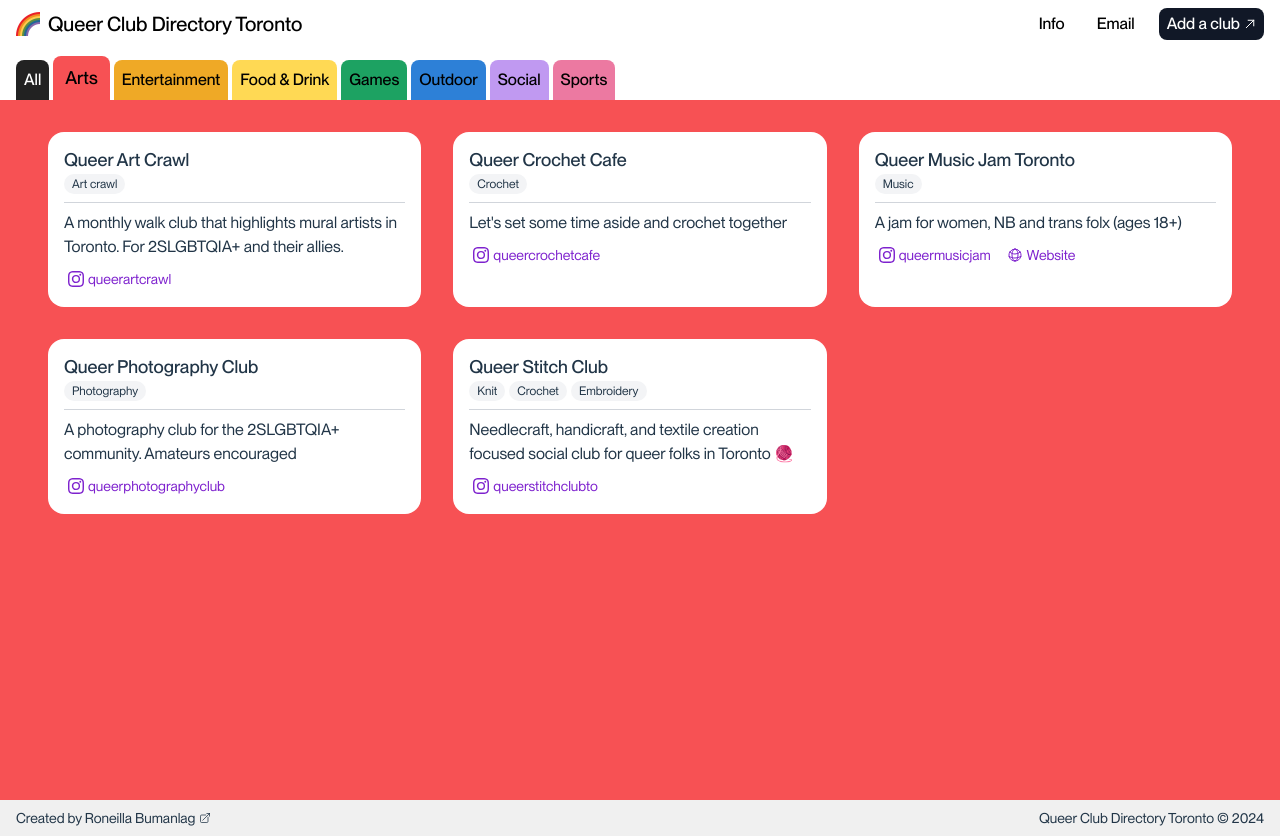
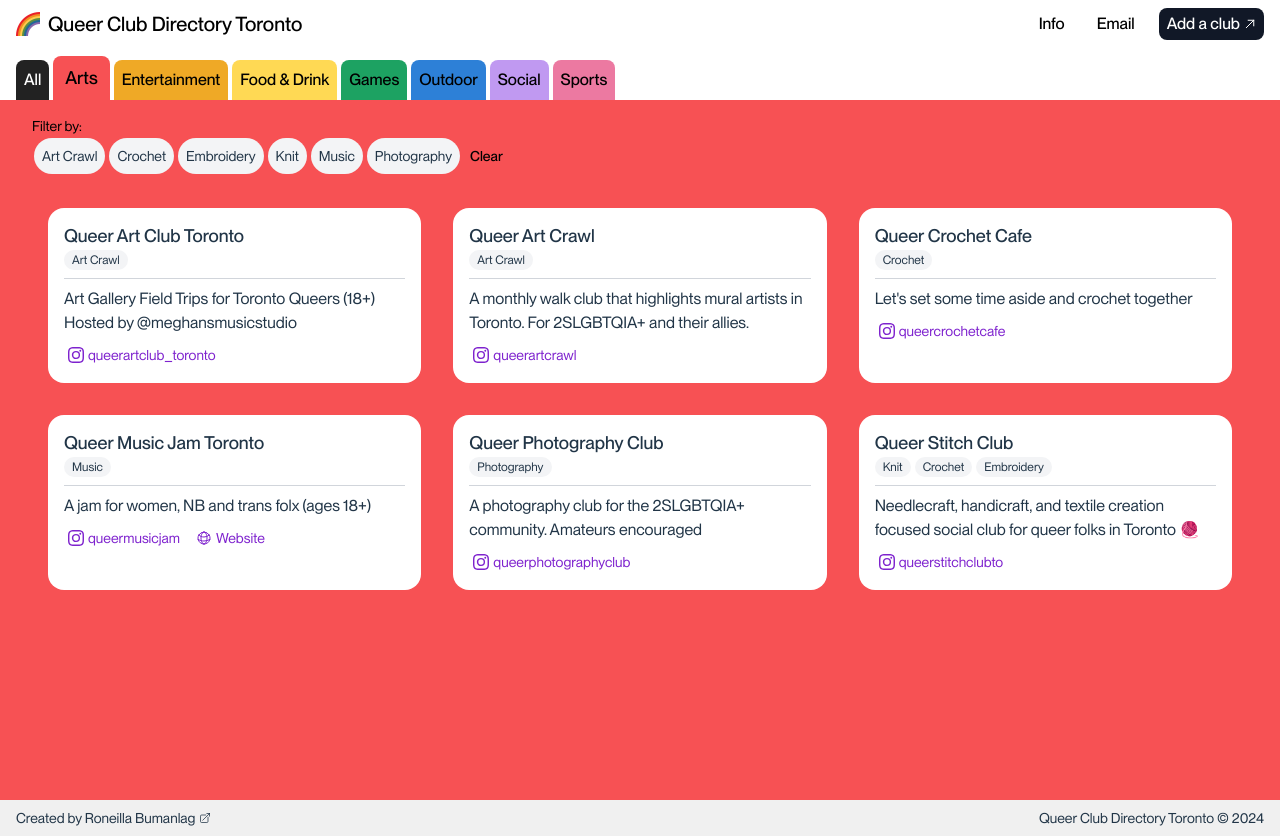
Before and after one commit to roneilla/queer-club-directory, a React (Vite) app: page / in a window 1280 px wide. Both pictures are taken after a click on the button "Arts". Built offline with nearby package versions, Linux system fonts and the light colour scheme.

Commit message:
added select tag feature

```diff
--- a/src/App.tsx
+++ b/src/App.tsx
@@ -1,4 +1,4 @@
-import { useState } from 'react';
+import { useEffect, useState } from 'react';
 import './App.css';
 import Container from './components/Container';
 import DirectoryCard from './components/DirectoryCard';
@@ -8,6 +8,36 @@ import Tabs from './components/Tabs';
 
 function App() {
 	const [category, setCategory] = useState<string>('all');
+	const [tags, setTags] = useState<string[]>([]);
+	const [filterTags, setFilterTags] = useState<string[]>([]);
+
+	useEffect(() => {
+		setTags([]);
+
+		if (category === 'all') return;
+
+		const tagArr: string[] = [];
+
+		directoryData
+			.filter((item) => {
+				return category === item.category;
+			})
+			.map((item) => {
+				const splitTags = item?.tags?.split(', ');
+				tagArr.push(...splitTags);
+			});
+
+		console.log(tagArr);
+
+		const uniqueArr = Array.from(new Set(tagArr)).sort();
+		console.log(uniqueArr);
+
+		setTags(uniqueArr);
+	}, [category]);
+
+	const clearFilterTags = () => {
+		setFilterTags([]);
+	};
 
 	return (
 		<>
@@ -16,6 +46,35 @@ function App() {
 					<Navigation />
 					<Tabs currentCategory={category} changeCategory={setCategory} />
 				</div>
+				{tags.length > 0 && (
+					<Container>
+						<div className="w-full">
+							<h2 className="text-sm text-black">Filter by:</h2>
+						</div>
+						{tags?.map((tag) => (
+							<button
+								className={`p-2 bg-gray-100 hover:bg-gray-300 capitalize rounded-full m-0.5 text-sm ${
+									filterTags.includes(tag) ? 'bg-gray-400' : ''
+								}`}
+								onClick={() => {
+									if (filterTags.includes(tag)) {
+										setFilterTags([
+											...filterTags.filter((fTag) => fTag != tag),
+										]);
+									} else {
+										setFilterTags([...filterTags, tag]);
+									}
+								}}>
+								{tag}
+							</button>
+						))}
+						<button
+							className="p-2 font-medium text-black text-sm hover:underline"
+							onClick={clearFilterTags}>
+							Clear
+						</button>
+					</Container>
+				)}
 				<Container>
 					{directoryData
 						.sort((a, b) => {
@@ -32,7 +91,11 @@ function App() {
 						})
 						.filter((item) => {
 							if (category === 'all') return true;
-							return category === item.category;
+							if (filterTags.length === 0) return category === item.category;
+
+							const splitTags = item?.tags?.split(', ');
+
+							return filterTags.some((tag) => splitTags.includes(tag));
 						})
 						.map((item) => (
 							<DirectoryCard
--- a/src/components/DirectoryCard.tsx
+++ b/src/components/DirectoryCard.tsx
@@ -19,7 +19,7 @@ const DirectoryCard = ({ name, ...props }: DirectoryCardProps) => {
 						{splitTags?.map((tag) => (
 							<div
 								key={tag}
-								className="bg-gray-100 py-0.5 px-2 rounded-full text-xs">
+								className="bg-gray-100 py-0.5 px-2 rounded-full text-xs capitalize">
 								{tag}
 							</div>
 						))}
--- a/src/directoryData.ts
+++ b/src/directoryData.ts
@@ -29,7 +29,11 @@ export const directoryData = [
 		instagram: 'biggaynight',
 		website: '',
 		category: 'entertainment',
-		tags: 'Music',
+		tags: 'music',
+		location: '',
+		when: '',
+		paid: '',
+		dateAdded: '05-17-2024',
 	},
 	{
 		name: 'Breakfast Cycling Club',
@@ -38,7 +42,11 @@ export const directoryData = [
 		instagram: 'breakfastcycleclub',
 		website: '',
 		category: 'sports',
-		tags: 'Biking',
+		tags: 'biking',
+		location: '',
+		when: '',
+		paid: '',
+		dateAdded: '05-17-2024',
 	},
 	{
 		name: 'Butch/Femme Toronto',
@@ -47,7 +55,11 @@ export const directoryData = [
 		instagram: 'butchfemmetoronto',
 		website: '',
 		category: 'social',
-		tags: 'Meet ups, Events',
+		tags: 'meet ups, events',
+		location: '',
+		when: '',
+		paid: '',
+		dateAdded: '05-17-2024',
 	},
 	{
 		name: 'Chill Queer Volleyball',
@@ -55,7 +67,11 @@ export const directoryData = [
 		instagram: 'chillqueervolleyball',
 		website: '',
 		category: 'sports',
-		tags: 'Volleyball, Drop-in',
+		tags: 'volleyball, drop-in',
+		location: '',
+		when: '',
+		paid: '',
+		dateAdded: '05-17-2024',
 	},
 	{
 		name: 'Field of Dreamers Cooperative Softball Association',
@@ -64,7 +80,11 @@ export const directoryData = [
 		instagram: 'fieldofdreamerssoftball',
 		website: 'https://fieldofdreamers.org/',
 		category: 'sports',
-		tags: 'Softball, League',
+		tags: 'softball, league',
+		location: '',
+		when: '',
+		paid: '',
+		dateAdded: '05-17-2024',
 	},
 	{
 		name: 'Frontrunners Toronto',
@@ -72,7 +92,11 @@ export const directoryData = [
 		instagram: 'frontrunnerstoronto',
 		website: 'https://www.frontrunnerstoronto.ca/',
 		category: 'sports',
-		tags: 'Run club',
+		tags: 'run club',
+		location: '',
+		when: '',
+		paid: '',
+		dateAdded: '05-17-2024',
 	},
 	{
 		name: 'Learn Softball Toronto',
@@ -81,7 +105,11 @@ export const directoryData = [
 		instagram: 'learnsoftballto',
 		website: '',
 		category: 'sports',
-		tags: 'Softball, Lessons',
+		tags: 'softball, lessons',
+		location: '',
+		when: '',
+		paid: '',
+		dateAdded: '05-17-2024',
 	},
 	{
 		name: 'Lesbian Film Society of Toronto',
@@ -90,7 +118,11 @@ export const directoryData = [
 		instagram: 'lesbianfilmsocietytoronto',
 		website: '',
 		category: 'entertainment',
-		tags: 'Movies',
+		tags: 'movies',
+		location: '',
+		when: '',
+		paid: '',
+		dateAdded: '05-17-2024',
 	},
 	{
 		name: 'NotsoAmazon Softball League',
@@ -99,7 +131,11 @@ export const directoryData = [
 		instagram: 'notsoamazon',
 		website: 'http://www.notsoamazon.com/',
 		category: 'sports',
-		tags: 'Softball, League',
+		tags: 'softball, league',
+		location: '',
+		when: '',
+		paid: '',
+		dateAdded: '05-17-2024',
 	},
 	{
 		name: 'Queer Art Club Toronto',
@@ -107,8 +143,12 @@ export const directoryData = [
 			'Art Gallery Field Trips for Toronto Queers (18+)\nHosted by @meghansmusicstudio',
 		instagram: 'queerartclub_toronto',
 		website: '',
-		category: '',
-		tags: '',
+		category: 'arts',
+		tags: 'art crawl',
+		location: '',
+		when: '',
+		paid: '',
+		dateAdded: '05-17-2024',
 	},
 	{
 		name: 'Queer Art Crawl',
@@ -117,7 +157,11 @@ export const directoryData = [
 		instagram: 'queerartcrawl',
 		website: '',
 		category: 'arts',
-		tags: 'Art crawl',
+		tags: 'art crawl',
+		location: '',
+		when: '',
+		paid: '',
+		dateAdded: '05-17-2024',
 	},
 	{
 		name: 'Queer Basketball TO',
@@ -126,7 +170,11 @@ export const directoryData = [
 		instagram: 'queerbasketballto',
 		website: '',
 		category: 'sports',
-		tags: 'Basketball',
+		tags: 'basketball',
+		location: '',
+		when: '',
+		paid: '',
+		dateAdded: '05-17-2024',
 	},
 	{
 		name: 'Queer Bike Club TO',
@@ -135,7 +183,11 @@ export const directoryData = [
 		instagram: 'queerbikeclubto',
 		website: '',
 		category: 'sports',
-		tags: 'Biking',
+		tags: 'biking',
+		location: '',
+		when: '',
+		paid: '',
+		dateAdded: '05-17-2024',
 	},
 	{
 		name: 'Queer Book Club Toronto',
@@ -143,7 +195,11 @@ export const directoryData = [
 		instagram: 'queerbookclubto',
 		website: '',
 		category: 'entertainment',
-		tags: 'Book club',
+		tags: 'book club',
+		location: '',
+		when: '',
+		paid: '',
+		dateAdded: '05-17-2024',
 	},
 	{
 		name: 'Queer Cinema Club',
@@ -152,7 +208,11 @@ export const directoryData = [
 		instagram: 'queer.cinema.club',
 		website: 'https://www.peterknegt.com/queercinemaclub',
 		category: 'entertainment',
-		tags: 'Movies',
+		tags: 'movies',
+		location: '',
+		when: '',
+		paid: '',
+		dateAdded: '05-17-2024',
 	},
 	{
 		name: 'Queer Climbers of Toronto',
@@ -161,7 +221,11 @@ export const directoryData = [
 		instagram: 'queerclimbto',
 		website: '',
 		category: 'sports',
-		tags: 'Climbing',
+		tags: 'climbing',
+		location: '',
+		when: '',
+		paid: '',
+		dateAdded: '05-17-2024',
 	},
 	{
 		name: 'Queer Coffee Toronto',
@@ -170,7 +234,11 @@ export const directoryData = [
 		instagram: 'queercoffeetoronto',
 		website: '',
 		category: 'food',
-		tags: 'Coffee',
+		tags: 'coffee',
+		location: '',
+		when: '',
+		paid: '',
+		dateAdded: '05-17-2024',
 	},
 	{
 		name: 'Queer Comedy Club TO',
@@ -179,7 +247,11 @@ export const directoryData = [
 		instagram: 'queercomedyclubto',
 		website: '',
 		category: 'entertainment',
-		tags: 'Comedy club',
+		tags: 'comedy club',
+		location: '',
+		when: '',
+		paid: '',
+		dateAdded: '05-17-2024',
 	},
 	{
 		name: 'Queer Crochet Cafe',
@@ -187,7 +259,11 @@ export const directoryData = [
 		instagram: 'queercrochetcafe',
 		website: '',
 		category: 'arts',
-		tags: 'Crochet',
+		tags: 'crochet',
+		location: '',
+		when: '',
+		paid: '',
+		dateAdded: '05-17-2024',
 	},
 	{
 		name: 'Queer Euchre',
@@ -196,7 +272,11 @@ export const directoryData = [
 		instagram: 'queereuchre',
 		website: '',
 		category: 'games',
-		tags: 'Cards',
+		tags: 'cards',
+		location: '',
+		when: '',
+		paid: '',
+		dateAdded: '05-17-2024',
 	},
 	{
 		name: 'Queer Foodies TO',
@@ -205,7 +285,11 @@ export const directoryData = [
 		instagram: 'queerfoodiesto',
 		website: '',
 		category: 'food',
-		tags: 'Food crawl',
+		tags: 'food crawl',
+		location: '',
+		when: '',
+		paid: '',
+		dateAdded: '05-17-2024',
 	},
 	{
 		name: 'Queer Forest Club',
@@ -214,7 +298,11 @@ export const directoryData = [
 		instagram: 'queerforestclub',
 		website: '',
 		category: 'outdoor',
-		tags: 'Hikes',
+		tags: 'hikes',
+		location: '',
+		when: '',
+		paid: '',
+		dateAdded: '05-17-2024',
 	},
 	{
 		name: 'Queer Ice Skating Club Toronto',
@@ -223,7 +311,11 @@ export const directoryData = [
 		instagram: 'queericeskatingtoronto',
 		website: '',
 		category: 'sports',
-		tags: 'Ice Skating',
+		tags: 'ice skating',
+		location: '',
+		when: '',
+		paid: '',
+		dateAdded: '05-17-2024',
 	},
 	{
 		name: 'Queer Mingle',
@@ -232,7 +324,11 @@ export const directoryData = [
 		instagram: 'queermingle',
 		website: '',
 		category: 'social',
-		tags: 'Meet ups, Events',
+		tags: 'meet ups, events',
+		location: '',
+		when: '',
+		paid: '',
+		dateAdded: '05-17-2024',
 	},
 	{
 		name: 'Queer Music Jam Toronto',
@@ -240,7 +336,11 @@ export const directoryData = [
 		instagram: 'queermusicjam',
 		website: 'https://sticksandpicks.com/queermusicjam/',
 		category: 'arts',
-		tags: 'Music',
+		tags: 'music',
+		location: '',
+		when: '',
+		paid: '',
+		dateAdded: '05-17-2024',
 	},
 	{
 		name: 'Queer Photography Club',
@@ -249,7 +349,11 @@ export const directoryData = [
 		instagram: 'queerphotographyclub',
 		website: '',
 		category: 'arts',
-		tags: 'Photography',
+		tags: 'photography',
+		location: '',
+		when: '',
+		paid: '',
+		dateAdded: '05-17-2024',
 	},
 	{
 		name: 'Queer Pickleball Club',
@@ -258,7 +362,11 @@ export const directoryData = [
 		instagram: 'queerpickleballclub',
 		website: 'https://queerpickleballclub.ca/',
 		category: 'sports',
-		tags: 'Pickleball',
+		tags: 'pickleball',
+		location: '',
+		when: '',
+		paid: '',
+		dateAdded: '05-17-2024',
 	},
 	{
 		name: 'Queer Pool Club',
@@ -266,7 +374,11 @@ export const directoryData = [
 		instagram: 'queerpoolclub.to',
 		website: '',
 		category: 'games',
-		tags: 'Pool',
+		tags: 'pool',
+		location: '',
+		when: '',
+		paid: '',
+		dateAdded: '05-17-2024',
 	},
 	{
 		name: 'Queer Run Club',
@@ -275,7 +387,11 @@ export const directoryData = [
 		instagram: 'queerrunclub',
 		website: '',
 		category: 'sports',
-		tags: 'Run club',
+		tags: 'run club',
+		location: '',
+		when: '',
+		paid: '',
+		dateAdded: '05-17-2024',
 	},
 	{
 		name: 'Queer Skate Toronto',
@@ -284,7 +400,11 @@ export const directoryData = [
 		instagram: 'queerskatetoronto',
 		website: 'https://www.queerskatetoronto.com/',
 		category: 'sports',
-		tags: 'Skateboard',
+		tags: 'skateboard',
+		location: '',
+		when: '',
+		paid: '',
+		dateAdded: '05-17-2024',
 	},
 	{
 		name: 'Queer Sober Social',
@@ -293,7 +413,11 @@ export const directoryData = [
 		instagram: 'queer.sober.social',
 		website: '',
 		category: 'social',
-		tags: 'Meet ups, Events',
+		tags: 'meet ups, events',
+		location: '',
+		when: '',
+		paid: '',
+		dateAdded: '05-17-2024',
 	},
 	{
 		name: 'Queer Stitch Club',
@@ -302,7 +426,11 @@ export const directoryData = [
 		instagram: 'queerstitchclubto',
 		website: '',
 		category: 'arts',
-		tags: 'Knit, Crochet, Embroidery',
+		tags: 'knit, crochet, embroidery',
+		location: '',
+		when: '',
+		paid: '',
+		dateAdded: '05-17-2024',
 	},
 	{
 		name: 'Queer Toronto Badminton Club',
@@ -310,7 +438,11 @@ export const directoryData = [
 		instagram: 'queertorontobadmintonclub',
 		website: '',
 		category: 'sports',
-		tags: 'Badminton',
+		tags: 'badminton',
+		location: '',
+		when: '',
+		paid: '',
+		dateAdded: '05-17-2024',
 	},
 	{
 		name: 'Queer Toronto Film Club',
@@ -318,7 +450,11 @@ export const directoryData = [
 		instagram: 'queertorontofilmclub',
 		website: '',
 		category: 'entertainment',
-		tags: 'Movies',
+		tags: 'movies',
+		location: '',
+		when: '',
+		paid: '',
+		dateAdded: '05-17-2024',
 	},
 	{
 		name: 'Queer Wine Night',
@@ -327,7 +463,11 @@ export const directoryData = [
 		instagram: 'queerwinenight',
 		website: '',
 		category: 'food',
-		tags: 'Wine',
+		tags: 'wine',
+		location: '',
+		when: '',
+		paid: '',
+		dateAdded: '05-17-2024',
 	},
 	{
 		name: 'Queery',
@@ -335,7 +475,11 @@ export const directoryData = [
 		instagram: 'thisisqueery',
 		website: '',
 		category: 'games',
-		tags: 'Trivia night',
+		tags: 'trivia night',
+		location: '',
+		when: '',
+		paid: '',
+		dateAdded: '05-17-2024',
 	},
 	{
 		name: 'Rainbow Hoops TO',
@@ -344,7 +488,11 @@ export const directoryData = [
 		instagram: 'rainbowhoopsto',
 		website: 'https://www.rainbowhoops.ca/register',
 		category: 'sports',
-		tags: 'Basketball',
+		tags: 'basketball',
+		location: '',
+		when: '',
+		paid: '',
+		dateAdded: '05-17-2024',
 	},
 	{
 		name: 'sparQ Runners',
@@ -353,7 +501,11 @@ export const directoryData = [
 		instagram: 'sparq.run',
 		website: '',
 		category: 'sports',
-		tags: 'Run club',
+		tags: 'run club',
+		location: '',
+		when: '',
+		paid: '',
+		dateAdded: '05-17-2024',
 	},
 	{
 		name: 'Spurs Night',
@@ -361,7 +513,11 @@ export const directoryData = [
 		instagram: 'spursnight',
 		website: '',
 		category: 'entertainment',
-		tags: 'Dance, Lessons',
+		tags: 'dance, lessons',
+		location: '',
+		when: '',
+		paid: '',
+		dateAdded: '05-17-2024',
 	},
 	{
 		name: 'Toronto Downtown Fastpitch League',
@@ -370,7 +526,11 @@ export const directoryData = [
 		instagram: 'tdfl_fastpitch',
 		website: 'https://torontodowntownfastpitch.ca/',
 		category: 'sports',
-		tags: 'Softball, League',
+		tags: 'softball, league',
+		location: '',
+		when: '',
+		paid: '',
+		dateAdded: '05-17-2024',
 	},
 	{
 		name: 'Toronto Gay Pickleball',
@@ -378,7 +538,11 @@ export const directoryData = [
 		instagram: 'togaypickleball',
 		website: 'https://www.tgpa.ca/',
 		category: 'sports',
-		tags: 'Pickleball',
+		tags: 'pickleball',
+		location: '',
+		when: '',
+		paid: '',
+		dateAdded: '05-17-2024',
 	},
 	{
 		name: 'Toronto Queer Bike Polo',
@@ -387,7 +551,11 @@ export const directoryData = [
 		instagram: 'torontoqueerbikepolo',
 		website: '',
 		category: 'sports',
-		tags: 'Bike polo',
+		tags: 'bike polo',
+		location: '',
+		when: '',
+		paid: '',
+		dateAdded: '05-17-2024',
 	},
 	{
 		name: 'Toronto Queer Competitive Solo Napping Club',
@@ -396,7 +564,11 @@ export const directoryData = [
 		instagram: 'torontoqueernappers',
 		website: '',
 		category: 'social',
-		tags: 'Napping',
+		tags: 'napping',
+		location: '',
+		when: '',
+		paid: '',
+		dateAdded: '05-17-2024',
 	},
 	{
 		name: 'Toronto Queer Swim Club',
@@ -404,7 +576,11 @@ export const directoryData = [
 		instagram: 'toqueer_swimclub',
 		website: 'https://www.torontoqueerswimclub.ca/',
 		category: 'sports',
-		tags: 'Swimming',
+		tags: 'swimming',
+		location: '',
+		when: '',
+		paid: '',
+		dateAdded: '05-17-2024',
 	},
 	{
 		name: 'West End Queer Dog Club',
@@ -413,7 +589,11 @@ export const directoryData = [
 		instagram: 'westendqueerdogclub',
 		website: '',
 		category: 'social',
-		tags: 'Dogs',
+		tags: 'dogs',
+		location: '',
+		when: '',
+		paid: '',
+		dateAdded: '05-17-2024',
 	},
 	{
 		name: 'Chaotic Queer Dodgeball',
@@ -422,7 +602,11 @@ export const directoryData = [
 		instagram: 'chaoticqueerdodgeball',
 		website: '',
 		category: 'sports',
-		tags: 'Dodgeball, Drop-in',
+		tags: 'dodgeball, drop-in',
+		location: '',
+		when: '',
+		paid: '',
+		dateAdded: '05-17-2024',
 	},
 	{
 		name: 'sqwish',
@@ -431,7 +615,11 @@ export const directoryData = [
 		instagram: 'sqwishsqwish',
 		website: '',
 		category: 'sports',
-		tags: 'Basketball, Drop-in',
+		tags: 'basketball, drop-in',
+		location: '',
+		when: '',
+		paid: '',
+		dateAdded: '05-17-2024',
 	},
 	{
 		name: 'Toronto Purple Fins',
@@ -440,7 +628,11 @@ export const directoryData = [
 		instagram: 'purplefinsto',
 		website: 'https://www.torontopurplefins.com/',
 		category: 'sports',
-		tags: 'Swimming',
+		tags: 'swimming',
+		location: '',
+		when: '',
+		paid: '',
+		dateAdded: '05-17-2024',
 	},
 	{
 		name: "Women's Hockey Club of Toronto",
@@ -449,7 +641,11 @@ export const directoryData = [
 		instagram: 'whctmosspark',
 		website: 'http://whct.ca/',
 		category: 'sports',
-		tags: 'Hockey',
+		tags: 'hockey',
+		location: '',
+		when: '',
+		paid: '',
+		dateAdded: '05-17-2024',
 	},
 	{
 		name: 'Ok Dodgeball Club',
@@ -458,7 +654,11 @@ export const directoryData = [
 		instagram: 'ok_dodgeball_club',
 		website: '',
 		category: 'sports',
-		tags: 'Dodgeball, League',
+		tags: 'dodgeball, league',
+		location: '',
+		when: '',
+		paid: '',
+		dateAdded: '05-17-2024',
 	},
 	{
 		name: 'Pink Turf Soccer League',
@@ -467,7 +667,11 @@ export const directoryData = [
 		instagram: 'pinkturfsoccer',
 		website: 'https://www.pinkturfsoccer.com/',
 		category: 'sports',
-		tags: 'Soccer, League',
+		tags: 'soccer, league',
+		location: '',
+		when: '',
+		paid: '',
+		dateAdded: '05-17-2024',
 	},
 	{
 		name: 'Flags of Glory Toronto 🏈',
@@ -476,7 +680,11 @@ export const directoryData = [
 		instagram: 'flagsofgloryto',
 		website: 'http://flagsofglory.com/home/',
 		category: 'sports',
-		tags: 'Football, League',
+		tags: 'football, league',
+		location: '',
+		when: '',
+		paid: '',
+		dateAdded: '05-17-2024',
 	},
 	{
 		name: 'Queer South Asian Women’s Network',
@@ -485,7 +693,98 @@ export const directoryData = [
 		instagram: 'qsawnetwork',
 		website: 'https://www.qsawnetwork.com',
 		category: 'social',
-		tags: 'Meet ups, Events',
+		tags: 'meet ups, events',
+		location: 'Varies',
+		when: 'Varies',
+		paid: 'Sometimes paid',
 		dateAdded: '05-18-2024',
 	},
+	{
+		name: "Que'd Up",
+		description: 'Toronto collective supporting LGBTQ+ DJs',
+		instagram: 'quedup_toronto',
+		website: '',
+		category: 'social',
+		tags: 'meet ups, events',
+		location: '',
+		when: '',
+		paid: '',
+		dateAdded: '05-20-2024',
+	},
+	{
+		name: 'Queer Healing Collective',
+		description:
+			'Blending wellness, education, conversation & play. Where all intersections of queer identity can be deeply introspective and delightfully silly 🌈✨',
+		instagram: 'queerhealingto',
+		website: '',
+		category: 'social',
+		tags: 'mental health, wellness',
+		location: '',
+		when: '',
+		paid: '',
+		dateAdded: '05-20-2024',
+	},
+	{
+		name: 'TOASTR Toronto',
+		description: 'Events in Toronto that include lesbianism and the like.',
+		instagram: 'toastrto',
+		website: '',
+		category: 'social',
+		tags: 'meet ups, events',
+		location: '',
+		when: '',
+		paid: '',
+		dateAdded: '05-20-2024',
+	},
+	{
+		name: 'Bulges & Boulders',
+		description:
+			'A community of 2SLGBTQ+ climbers in Toronto. Open to all genders, orientations and skill levels. Weekly Tue at Rock Oasis/Joe R (last Tue of a month)',
+		instagram: 'bulgesandboulders',
+		website: '',
+		category: 'sports',
+		tags: 'climbing',
+		location: '',
+		when: '',
+		paid: '',
+		dateAdded: '05-20-2024',
+	},
+	{
+		name: 'Yohomo',
+		description:
+			"Toronto's only online community completely dedicated to the arts, culture, and nightlife of our beautiful LGBTQ2+ family.",
+		instagram: 'weareyohomo',
+		website: 'https://www.yohomo.ca/',
+		category: 'social',
+		tags: 'meet ups, events',
+		location: '',
+		when: '',
+		paid: '',
+		dateAdded: '05-20-2024',
+	},
+	{
+		name: 'STRAPS',
+		description: 'real tuff queer arm wrestling in Toronto',
+		instagram: 'strapsarmwrestling',
+		website: '',
+		category: 'sports',
+		tags: 'arm wrestling',
+		location: '',
+		when: '',
+		paid: '',
+		dateAdded: '05-20-2024',
+	},
+	{
+		name: 'Toronto Spartan Volleyball',
+		description:
+			'We are a non-profit adult LGBTQ+ volleyball league. We offer a fun, safe space to play a sport we love.',
+		instagram: 'tsvl_insta',
+		website: '',
+		category: 'sports',
+		tags: 'volleyball, league',
+		location: '',
+		when: '',
+		paid: '',
+		dateAdded: '05-20-2024',
+	},
 ];
```
